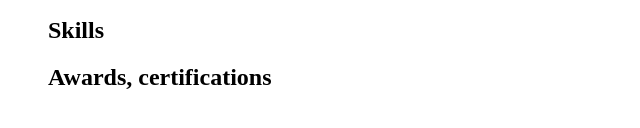
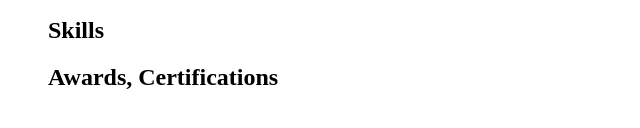
Before and after one commit to Aguijon05/myResume01, a plain HTML site: page index.html in a window 1280 px wide. Shown: the part 204-332 px from the top of the page, 0-640 px from the left. Drawn offline with Linux system fonts and the light colour scheme.

Commit message:
Add files via upload

```diff
--- a/index.html
+++ b/index.html
@@ -11,6 +11,6 @@
     <ul><h2>Education</h2></ul>
     <ul><h2>Work experience</h2></ul>
     <ul><h2>Skills</h2></ul>
-    <ul><h2>Awards, certifications</h2></ul>
+    <ul><h2>Awards, Certifications</h2></ul>
 </body>
 </html>
```
